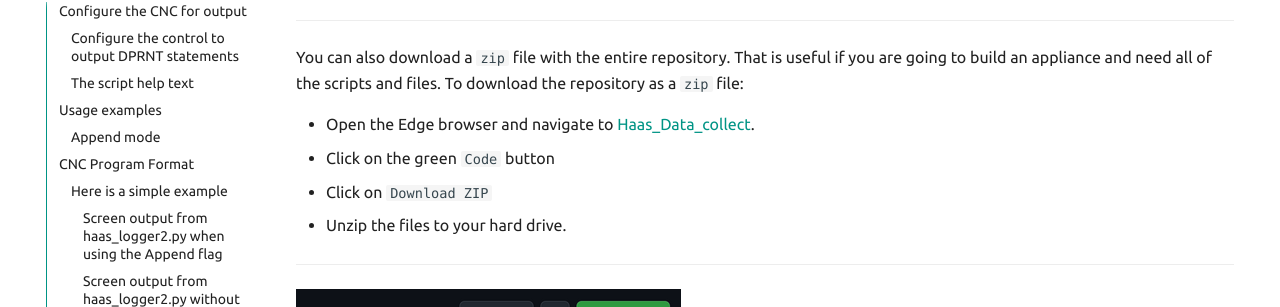
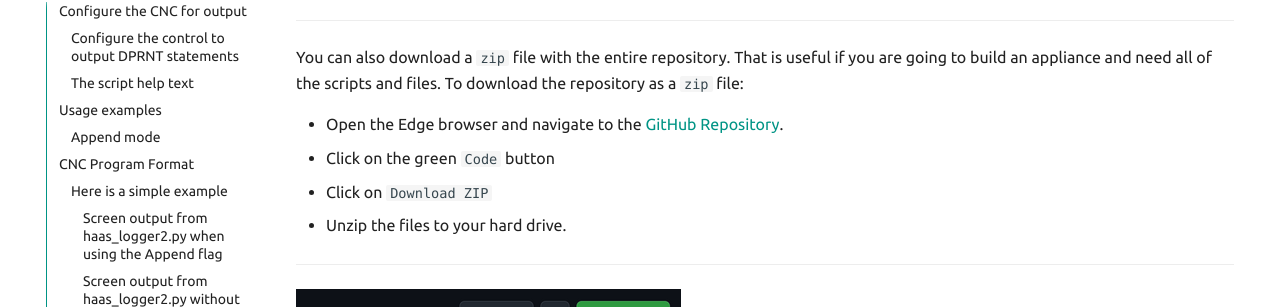
Before and after one commit to rikosintie/Haas_Data_collect, an MkDocs documentation site: the page built from docs/usage.md, in a window 1280 px wide and 900 px high, scrolled down 405 px. Shown: the part 145-452 px from the top of the window. Built offline with MkDocs 1.6.1 and Material for MkDocs 9.7.7, drawn with Linux system fonts in a browser that asks for light colours; some web fonts are replaced; comment, search, counter and statistics services are not loaded.

Commit message:
Git Title: Formatting

```diff
--- a/docs/usage.md
+++ b/docs/usage.md
@@ -14,7 +14,7 @@
 
 You can also download a `zip` file with the entire repository. That is useful if you are going to build an appliance and need all of the scripts and files. To download the repository as a `zip` file:
 
-- Open the Edge browser and navigate to [Haas_Data_collect](https://github.com/rikosintie/Haas_Data_collect){tartget="_blank"}.
+- Open the Edge browser and navigate to the [GitHub Repository](https://github.com/rikosintie/Haas_Data_collect){target="_blank}.
 - Click on the green `Code` button
 - Click on `Download ZIP`
 - Unzip the files to your hard drive.
```
